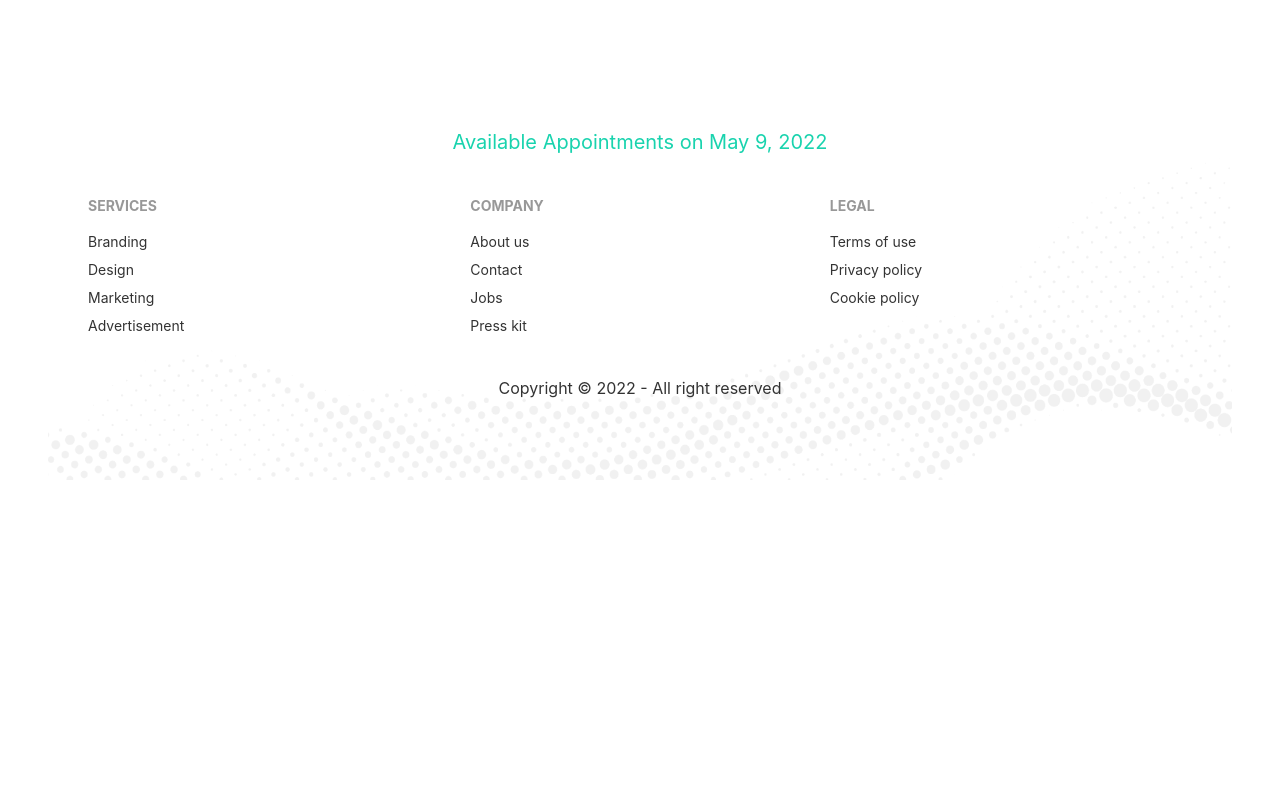
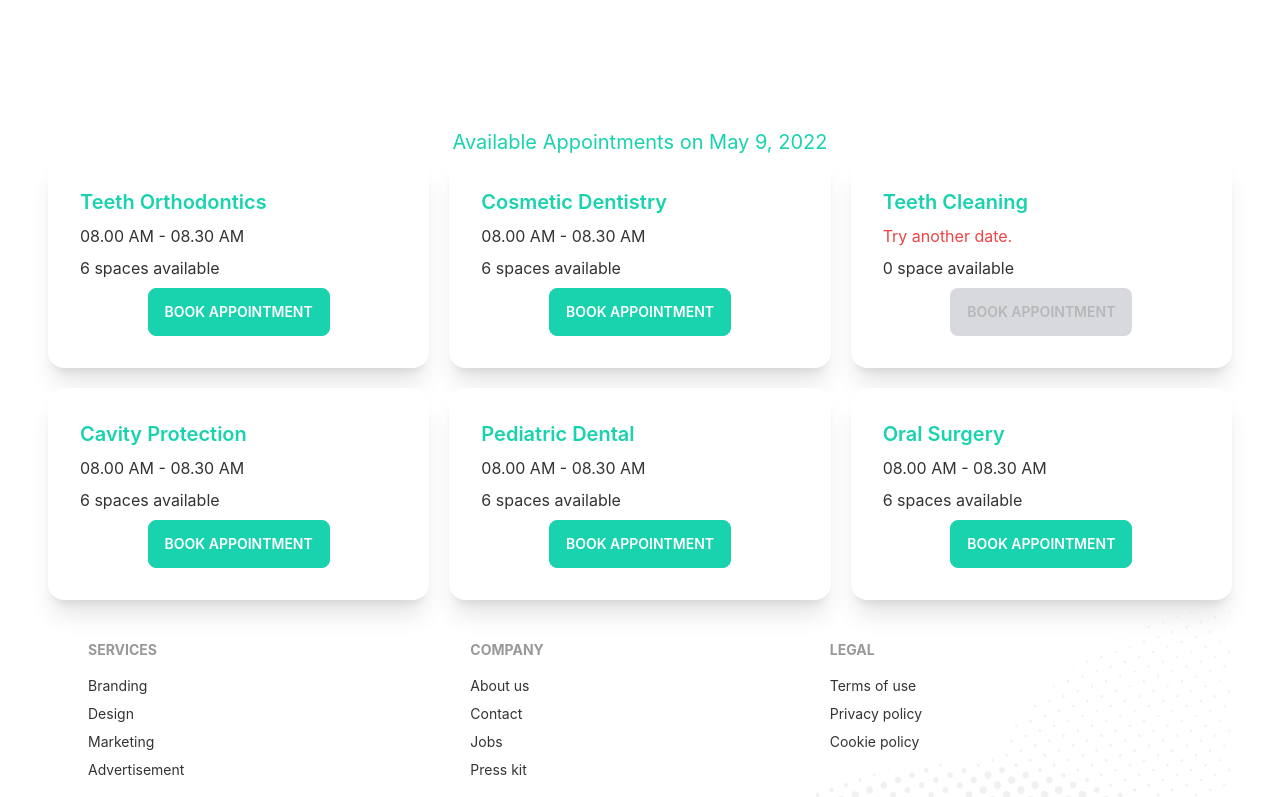
Before and after one commit to jrtanmoy/doctor-portal-client-side, a React (Create React App) app: page /appointment in a window 1280 px wide. Shown: the part 736-1533 px from the top of the page. Before the commit the page ends 1216 px from the top, so only its background shows below. Built offline with nearby package versions, Linux system fonts and the light colour scheme.

Commit message:
added services card

```diff
--- a/public/services.json
+++ b/public/services.json
@@ -54,21 +54,7 @@
 
       "name": "Teeth Cleaning",
 
-      "slots": [
-
-        "08.00 AM - 08.30 AM",
-
-        "08.30 AM - 09.00 AM",
-
-        "09.00 AM - 9.30 AM",
-
-        "09.30 AM - 10.00 AM",
-
-        "10.00 AM - 10.30 AM",
-
-        "10.30 AM - 11.00 AM"
-
-      ]
+      "slots": []
 
     },
 
--- a/src/Pages/Appointment/AvailableAppointments.js
+++ b/src/Pages/Appointment/AvailableAppointments.js
@@ -1,23 +1,26 @@
 import { format } from 'date-fns';
 import React, {useState, useEffect} from 'react';
+import Service from './Service';
 
 const AvailableAppointments = ({date}) => {
     const [services, setServices] = useState([]);
-
     useEffect( () =>{
         fetch('services.json')
         .then(res=> res.json())
         .then(data => setServices(data));
     }, [])
-
     return (
         <div>
             <h4 className='text-xl text-secondary text-center'>Available Appointments on {format(date, 'PP')}</h4>
-            <div>
-
+            <div className='grid grid-cols-1 md:grid-cols-2 lg:grid-cols-3 gap-5'>
+                {
+                    services.map(service=><Service
+                    key={service._id}
+                    service={service}
+                    ></Service>)
+                }
             </div>
         </div>
     );
 };
-
 export default AvailableAppointments;
--- /dev/null
+++ b/src/Pages/Appointment/Service.js
@@ -0,0 +1,23 @@
+import React from 'react';
+
+const Service = ({ service }) => {
+    const { name, slots } = service;
+    return (
+        <div class="card lg:max-w-lg bg-base-100 shadow-xl">
+            <div class="card-body">
+                <h2 class="card-title text-secondary">{name}</h2>
+                <p>{
+                    slots.length > 0
+                        ? <span>{slots[0]}</span>
+                        : <span className='text-red-500'>Try another date.</span>
+                }</p>
+                <p>{slots.length} {slots.length > 1 ? 'spaces' : 'space'} available</p>
+                <div class="card-actions justify-center">
+                    <button disabled={slots.length === 0} class="btn btn-secondary text-white uppercase">Book Appointment</button>
+                </div>
+            </div>
+        </div>
+    );
+};
+
+export default Service;
```
